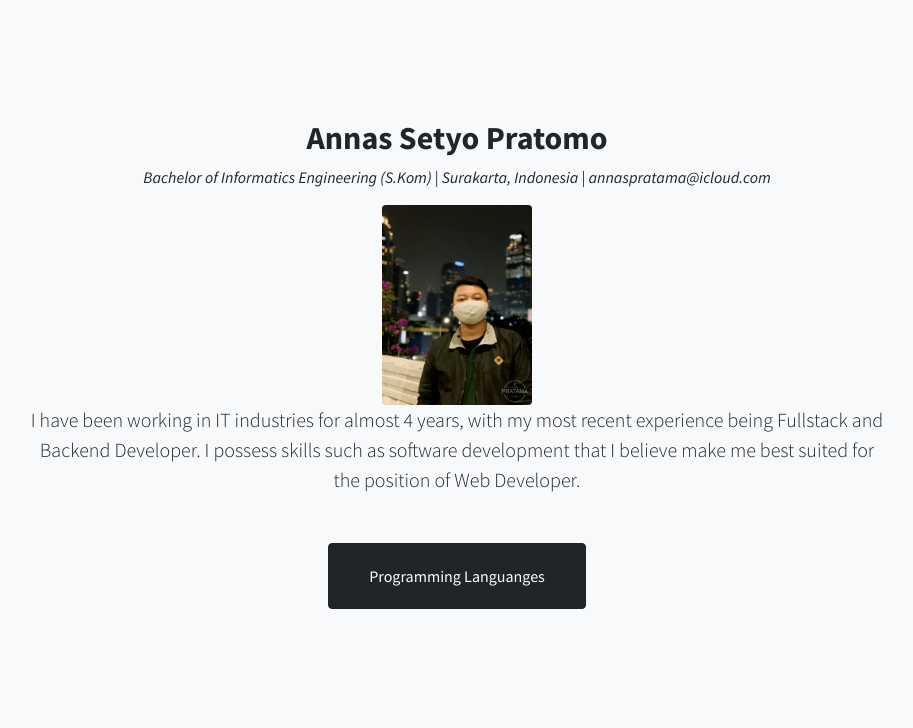
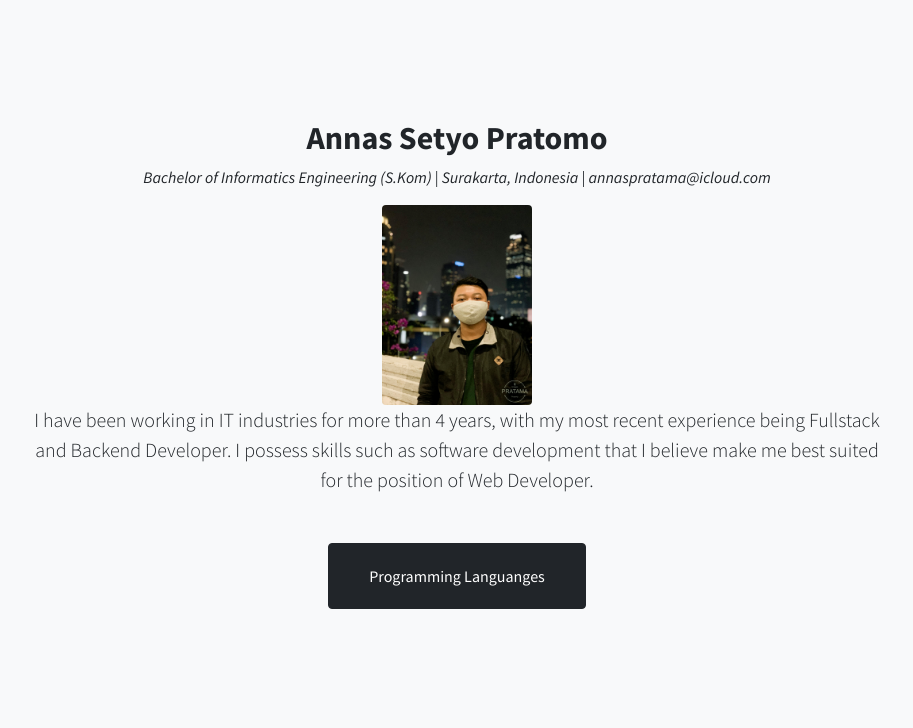
Before and after one commit to annaspratama/personal-portfolio, a Django app: page / in a window 1280 px wide. Shown: the part 801-1529 px from the top of the page, without its empty margins (183-1096 px from the left). Run offline with Django 3.2, Linux system fonts and the light colour scheme; data that the repository does not hold is empty; some libraries are stand-ins or nearby versions.

Commit message:
Updated description

```diff
--- a/portfolioapp/templates/portfolioapp/portfolio_list.html
+++ b/portfolioapp/templates/portfolioapp/portfolio_list.html
@@ -50,7 +50,7 @@
                         <p><i>Bachelor of Informatics Engineering (S.Kom) | Surakarta, Indonesia | annaspratama@icloud.com</i></p>
                         <img src="{% static 'assets/img/annas-pratama.jpg' %}" class="rounded profile-img" alt="Cinque Terre">
                         <p class="lead mb-5">
-                            I have been working in IT industries for almost 4 years, with my most
+                            I have been working in IT industries for more than 4 years, with my most
                             recent experience being Fullstack and Backend Developer. I possess
                             skills such as software development that I believe make me best suited for
                             the position of Web Developer.
```
